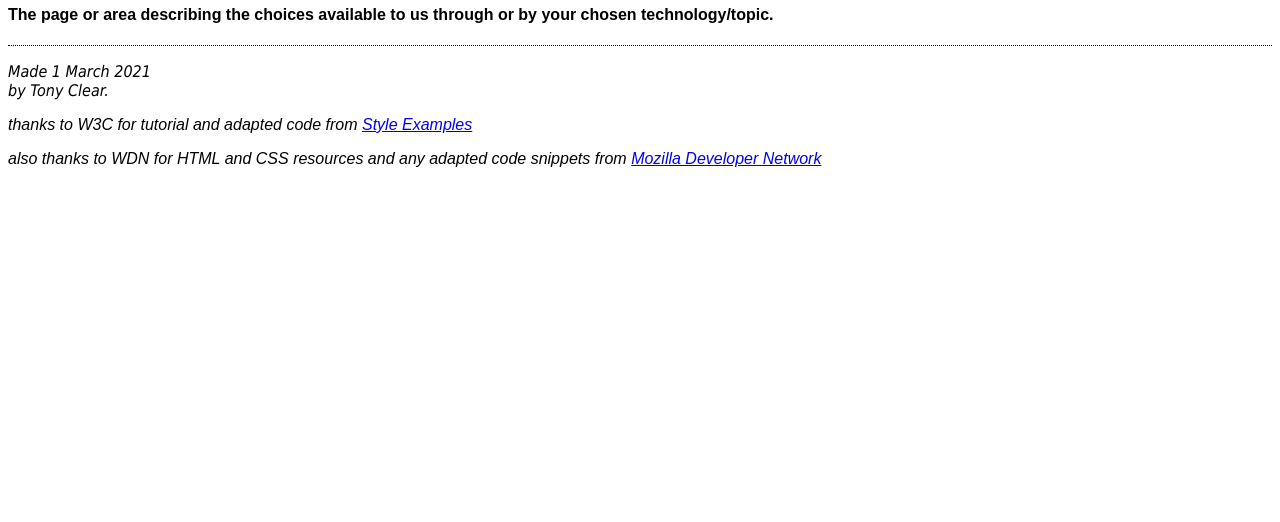
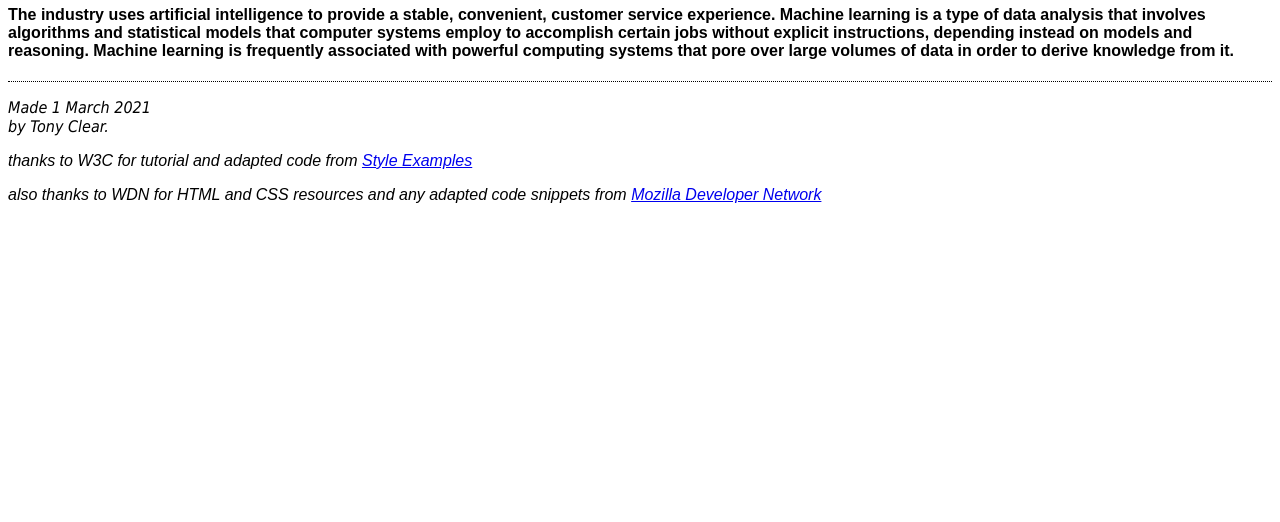
Before and after one commit to MesopotatoMan/Mesopotato.github.io, a plain HTML site: page Misc/choices.html in a window 1280 px wide. Shown: the part 278-800 px from the top of the page. Drawn offline with Linux system fonts and the light colour scheme.

Commit message:
Update choices.html

```diff
--- a/Misc/choices.html
+++ b/Misc/choices.html
@@ -24,7 +24,10 @@
 <!-- Main content -->
 <h1>Technology Choices</h1>
 
-</ul><h4><p>The page or area describing the choices available to us through or by your chosen technology/topic.<p></h4>
+</ul><h4><p>The industry uses artificial intelligence to provide a stable,
+convenient, customer service experience. Machine learning is a type of data analysis that involves algorithms and statistical models that computer systems
+employ to accomplish certain jobs without explicit instructions, depending instead on models and reasoning.
+Machine learning is frequently associated with powerful computing systems that pore over large volumes of data in order to derive knowledge from it.<p></h4>
 
 <!-- Sign and date the page, it's only polite! -->
 <address>Made 1 March 2021<br>
```
